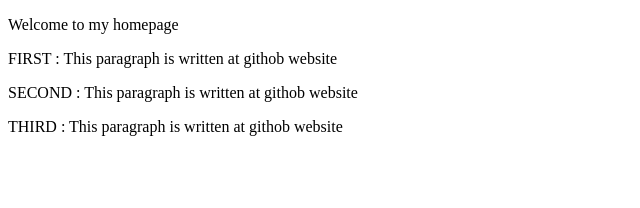
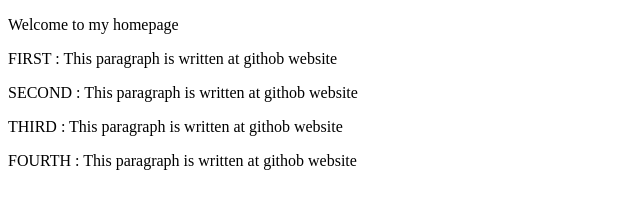
Before and after one commit to yhc1025/mysite, a plain HTML site: page index.html in a window 1280 px wide. Shown: the whole page, without its empty margins (0-640 px from the left). Drawn offline with Linux system fonts and the light colour scheme.

Commit message:
Update index.html

```diff
--- a/index.html
+++ b/index.html
@@ -11,5 +11,6 @@
     <p>FIRST  : This paragraph is written at githob website</p>
     <p>SECOND : This paragraph is written at githob website</p>
     <p>THIRD  : This paragraph is written at githob website</p>
+    <p>FOURTH : This paragraph is written at githob website</p>
 </body>
 </html>
```
